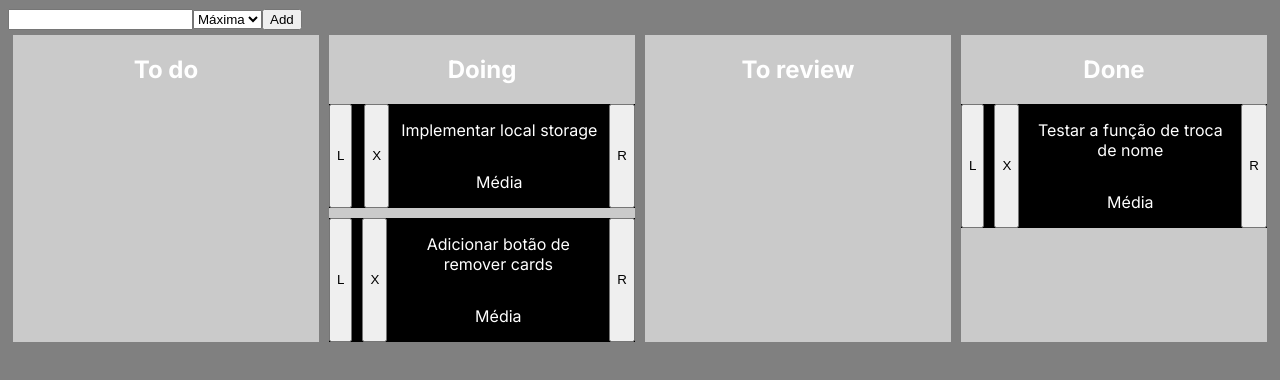
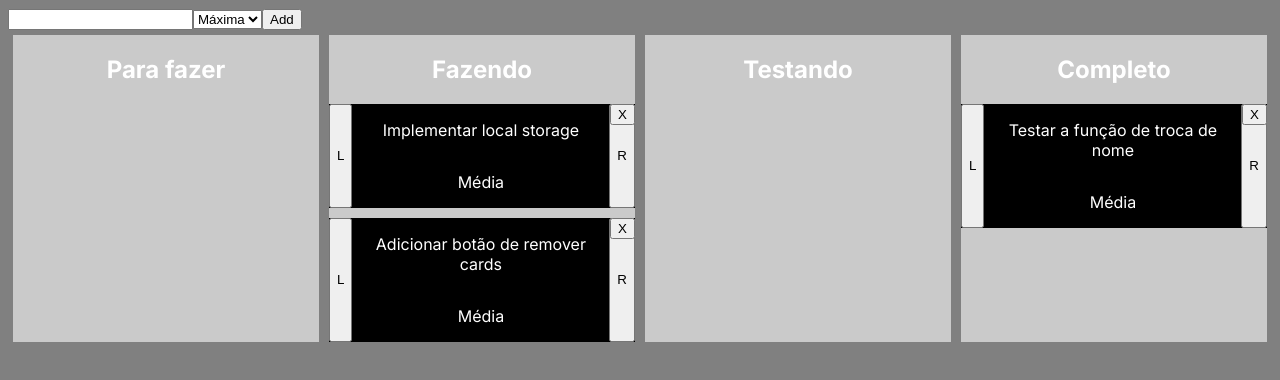
Before and after one commit to ViniWei/A2-Projeto, a Next.js app: page /home in a window 1280 px wide. Shown: the top 380 px of the page. Built offline with nearby package versions, Linux system fonts and the light colour scheme.

Commit message:
Collumns name in portuguese, Top left x on card and no blank names on card

```diff
--- a/src/components/Card/Card.css
+++ b/src/components/Card/Card.css
@@ -5,6 +5,7 @@
     justify-content: space-between;
     gap: 10px;
     text-align: center;
+    position: relative;
 }
 
 .content{
@@ -16,3 +17,9 @@
 .R{
     order: 2;
 }
+
+.close-card {
+    position: absolute;
+    top: 0;
+    right: 0;
+}
--- a/src/components/Dashboard/Dashboard.tsx
+++ b/src/components/Dashboard/Dashboard.tsx
@@ -25,10 +25,10 @@ const Dashboard: React.FC = () => {
   const [newCardName, setNewCardName] = useState("");
 
   let collumns = [
-    "To do",
-    "Doing",
-    "To review",
-    "Done",
+    "Para fazer",
+    "Fazendo",
+    "Testando",
+    "Completo",
   ];
 
   function returnCard(index: number){
@@ -36,6 +36,10 @@ const Dashboard: React.FC = () => {
   }
 
   function addCard() {
+    if (newCardName == ""){
+      return;
+    }
+
     let newCards = [...cards];
 
     newCards.push({
@@ -45,6 +49,7 @@ const Dashboard: React.FC = () => {
     });
 
     setCards(newCards);
+    setNewCardName("");
   }
 
   return (
```
